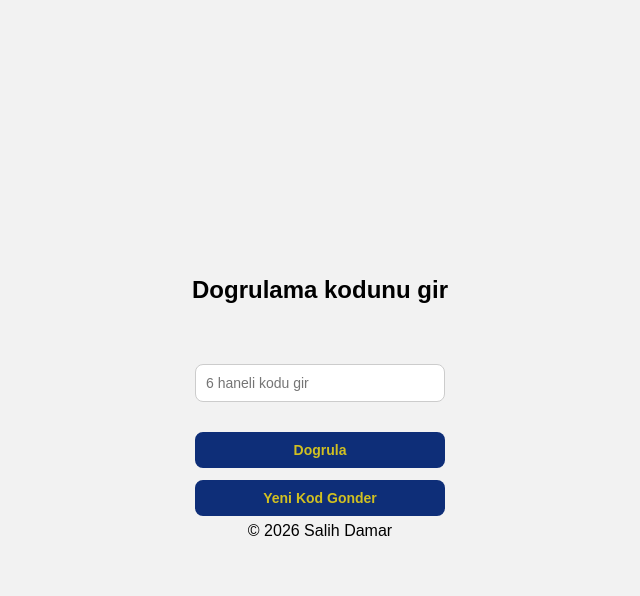
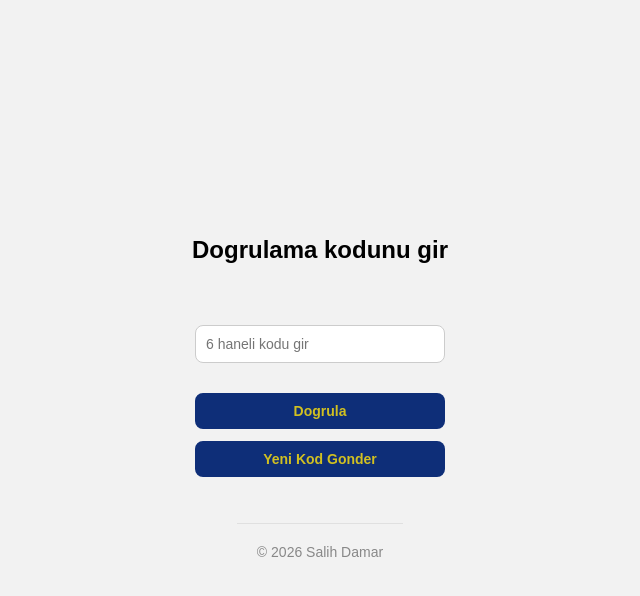
Before and after one commit to salihdamar19/python_projects, a Flask app: template email_verification/templates/dogrula.html in a window 1280 px wide. Shown: the top 596 px of the page, without its empty margins (320-960 px from the left). Run offline with Flask 3, Linux system fonts and the light colour scheme; the template is opened without the code that fills it, so the values that code supplies are empty.

Commit message:
style changes

```diff
--- a/email_verification/templates/dogrula.html
+++ b/email_verification/templates/dogrula.html
@@ -61,6 +61,15 @@
     button:hover {
         background-color: #163a94;
     }
+    footer {
+        text-align: center;
+        padding: 20px;
+        margin-top: 40px;
+        font-size: 14px;
+        color: #888;
+        border-top: 1px solid #e0e0e0;
+        font-family: Arial, sans-serif;
+    }
 </style>
 </head>
 <body>
@@ -97,6 +106,6 @@
             geriSayim();
         }
     </script>
-    <span>© 2026 Salih Damar</span>
+    <footer>© 2026 Salih Damar</footer>
 </body>
 </html>
```
Also changed, not shown: email_verification/templates/index.html (+10 -1 lines), sqltodo/templates/index.html (+10 -1 lines), weatherapp/templates/index.html (+10 -1 lines).
